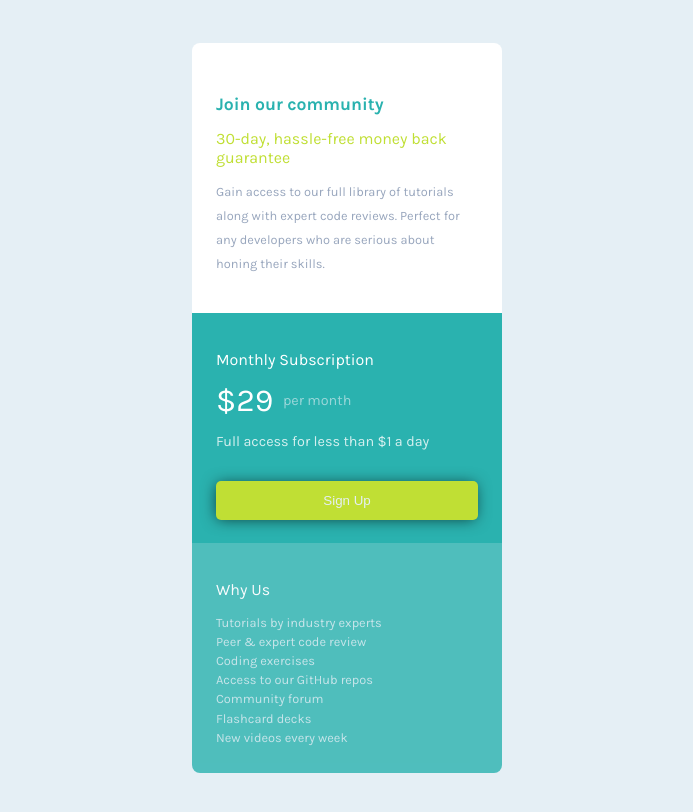
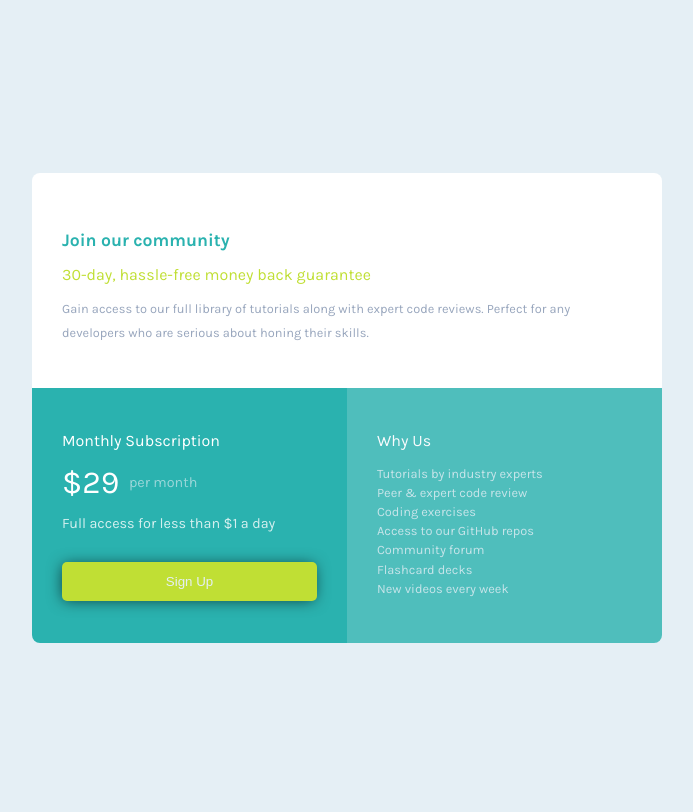
Before and after one commit to yxwangOCR/18Challenges_Single_price_grid_component, a plain HTML site: page index.html in a window 1280 px wide. Shown: the whole page, without its empty margins (293-986 px from the left). Drawn offline with Linux system fonts and the light colour scheme.

Commit message:
Feat: add desktop style

```diff
--- a/index.html
+++ b/index.html
@@ -20,6 +20,7 @@
                     Perfect for any developers who are serious about honing their skills.</p>
             </article>
         </main>
+        <div class="lower">
             <section class="action">
                 <h2>Monthly Subscription</h2>
                 <div> <b>$29</b> <span>per month</span></div>
@@ -39,6 +40,8 @@ New videos every week</pre>
             </section>
         </div>
 
+    </div>
+
 </body>
 
 </html>
--- a/sass/style.scss
+++ b/sass/style.scss
@@ -18,6 +18,18 @@ html {
         grid-template-rows: 270px 230px 230px;
         align-items: stretch;
 
+        @include large {
+            width: 630px;
+            grid-template-columns: 630px;
+            grid-template-rows: 215px 255px;
+
+            .lower {
+                display: grid;
+                grid-template-columns: 315px 315px;
+                grid-template-rows: 255px;
+            }
+        }
+
         main {
             background-color: map-get($map: $colors, $key: "white");
             padding: $base-padding*2;
@@ -26,6 +38,10 @@ html {
             flex-direction: column;
             justify-content: center;
 
+            @include large {
+                padding: $base-padding*2.5;
+            }
+
             article {
                 h2 {
                     color: map-get($map: $colors, $key: "bright-yellow");
@@ -33,12 +49,17 @@ html {
             }
         }
 
+
+
         .action {
             background-color: map-get($map: $colors, $key: "cyan");
             padding: $base-padding*2;
-            display: flex;
-            flex-direction: column;
-            justify-content: center;
+
+
+            @include large {
+                border-radius: 0 0 0 8px;
+                padding: $base-padding*2.5;
+            }
 
             div {
                 display: flex;
@@ -76,6 +97,11 @@ html {
             opacity: 0.8;
             padding: $base-padding*2;
             border-radius: 0 0 8px 8px;
+
+            @include large {
+                border-radius: 0 0 8px 0;
+                padding: $base-padding*2.5;
+            }
         }
 
 
```
Also changed, not shown: css/style.css, 1 other file. Lines whose indentation alone changed are shown as unchanged.
